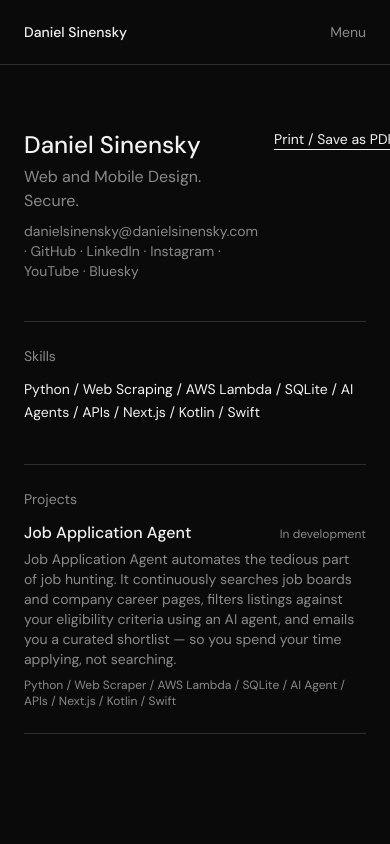
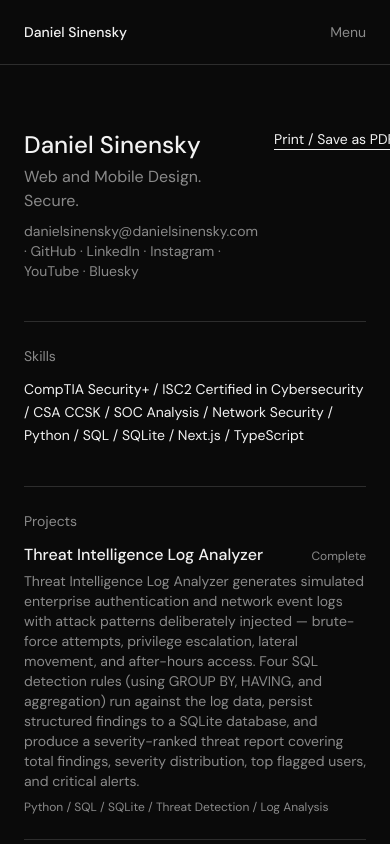
Before and after one commit to danielsinensky/Personal-Website, a Next.js app: page /cv in a window 390 px wide. Shown: the top 844 px of the page. Built offline with nearby package versions, Linux system fonts and the light colour scheme.

Commit message:
Replace Job Application Agent with Threat Intelligence Log Analyzer
Swaps the featured/portfolio project everywhere it appeared (projects
data, About bio and skills, CV skills, blog post reference) and adds a
CLI platform badge type since the new project has no web/mobile client.

```diff
--- a/content/blog/welcome-to-the-site.mdx
+++ b/content/blog/welcome-to-the-site.mdx
@@ -6,6 +6,6 @@ excerpt: "Kicking off a new home for my projects, writing, and everything else I
 
 This is the first post on the new site — a single place for the projects I build, the code I write for clients, and everything else that doesn't fit neatly into a resume.
 
-Right now that means a growing portfolio of personal projects (starting with **Job Application Agent**, an AI agent that searches for jobs and emails you the matches), plus a CV and links to where else I post.
+Right now that means a growing portfolio of personal projects (starting with **Threat Intelligence Log Analyzer**, a Python and SQL tool that detects indicators of compromise in simulated enterprise logs), plus a CV and links to where else I post.
 
 More is coming soon: a store for digital and physical products. Thanks for stopping by.
--- a/src/app/about/page.tsx
+++ b/src/app/about/page.tsx
@@ -39,11 +39,13 @@ export default function AboutPage() {
             networks, Linux and SQL, and incident detection and response.
           </p>
           <p>
-            On the builder side, my current project — Job Application Agent
-            — is an AI agent that searches for jobs a user is eligible for
-            and emails them the matches. It combines a Python web scraper,
-            AWS Lambda, SQLite, and third-party APIs on the backend with
-            Next.js, Kotlin, and Swift clients across web, Android, and iOS.
+            On the builder side, my current project — Threat Intelligence Log
+            Analyzer — is a Python and SQL tool that generates simulated
+            enterprise log data, runs SQL-driven detection rules for things
+            like brute-force attempts, privilege escalation, and lateral
+            movement, and outputs a severity-ranked threat report. It&apos;s
+            the SOC and detection work from my cybersecurity training, built
+            as code.
           </p>
           <p>
             This site is where I collect that work — personal projects,
@@ -58,8 +60,7 @@ export default function AboutPage() {
             Cybersecurity / CSA CCSK / SOC Analysis / Network Security
           </p>
           <p className="mt-1 text-sm leading-relaxed">
-            Development — Python / Next.js / React / Kotlin / Swift / AWS
-            Lambda / SQL
+            Development — Python / SQL / SQLite / Next.js / TypeScript
           </p>
         </div>
 
--- a/src/app/cv/page.tsx
+++ b/src/app/cv/page.tsx
@@ -9,15 +9,16 @@ export const metadata: Metadata = {
 };
 
 const SKILLS = [
+  "CompTIA Security+",
+  "ISC2 Certified in Cybersecurity",
+  "CSA CCSK",
+  "SOC Analysis",
+  "Network Security",
   "Python",
-  "Web Scraping",
-  "AWS Lambda",
+  "SQL",
   "SQLite",
-  "AI Agents",
-  "APIs",
   "Next.js",
-  "Kotlin",
-  "Swift",
+  "TypeScript",
 ];
 
 export default function CVPage() {
--- a/src/components/PlatformBadge.tsx
+++ b/src/components/PlatformBadge.tsx
@@ -4,6 +4,7 @@ const LABELS: Record<Platform, string> = {
   web: "Web",
   android: "Android",
   ios: "iOS",
+  cli: "CLI",
 };
 
 export default function PlatformBadge({ platform }: { platform: Platform }) {
--- a/src/content/projects.ts
+++ b/src/content/projects.ts
@@ -1,4 +1,4 @@
-export type Platform = "web" | "android" | "ios";
+export type Platform = "web" | "android" | "ios" | "cli";
 
 export interface Project {
   slug: string;
@@ -13,25 +13,21 @@ export interface Project {
 
 export const projects: Project[] = [
   {
-    slug: "job-application-agent",
-    title: "Job Application Agent",
+    slug: "threat-log-analyzer",
+    title: "Threat Intelligence Log Analyzer",
     summary:
-      "An AI agent that finds jobs you're eligible for and delivers them straight to your inbox.",
+      "A Python and SQL tool that detects indicators of compromise in simulated enterprise logs and outputs a severity-ranked threat report.",
     description:
-      "Job Application Agent automates the tedious part of job hunting. It continuously searches job boards and company career pages, filters listings against your eligibility criteria using an AI agent, and emails you a curated shortlist — so you spend your time applying, not searching.",
-    platforms: ["web", "android", "ios"],
-    tech: [
-      "Python",
-      "Web Scraper",
-      "AWS Lambda",
-      "SQLite",
-      "AI Agent",
-      "APIs",
-      "Next.js",
-      "Kotlin",
-      "Swift",
+      "Threat Intelligence Log Analyzer generates simulated enterprise authentication and network event logs with attack patterns deliberately injected — brute-force attempts, privilege escalation, lateral movement, and after-hours access. Four SQL detection rules (using GROUP BY, HAVING, and aggregation) run against the log data, persist structured findings to a SQLite database, and produce a severity-ranked threat report covering total findings, severity distribution, top flagged users, and critical alerts.",
+    platforms: ["cli"],
+    tech: ["Python", "SQL", "SQLite", "Threat Detection", "Log Analysis"],
+    status: "Complete",
+    links: [
+      {
+        label: "View on GitHub",
+        url: "https://github.com/danielsinensky/threat-log-analyzer",
+      },
     ],
-    status: "In development",
   },
 ];
 
```
